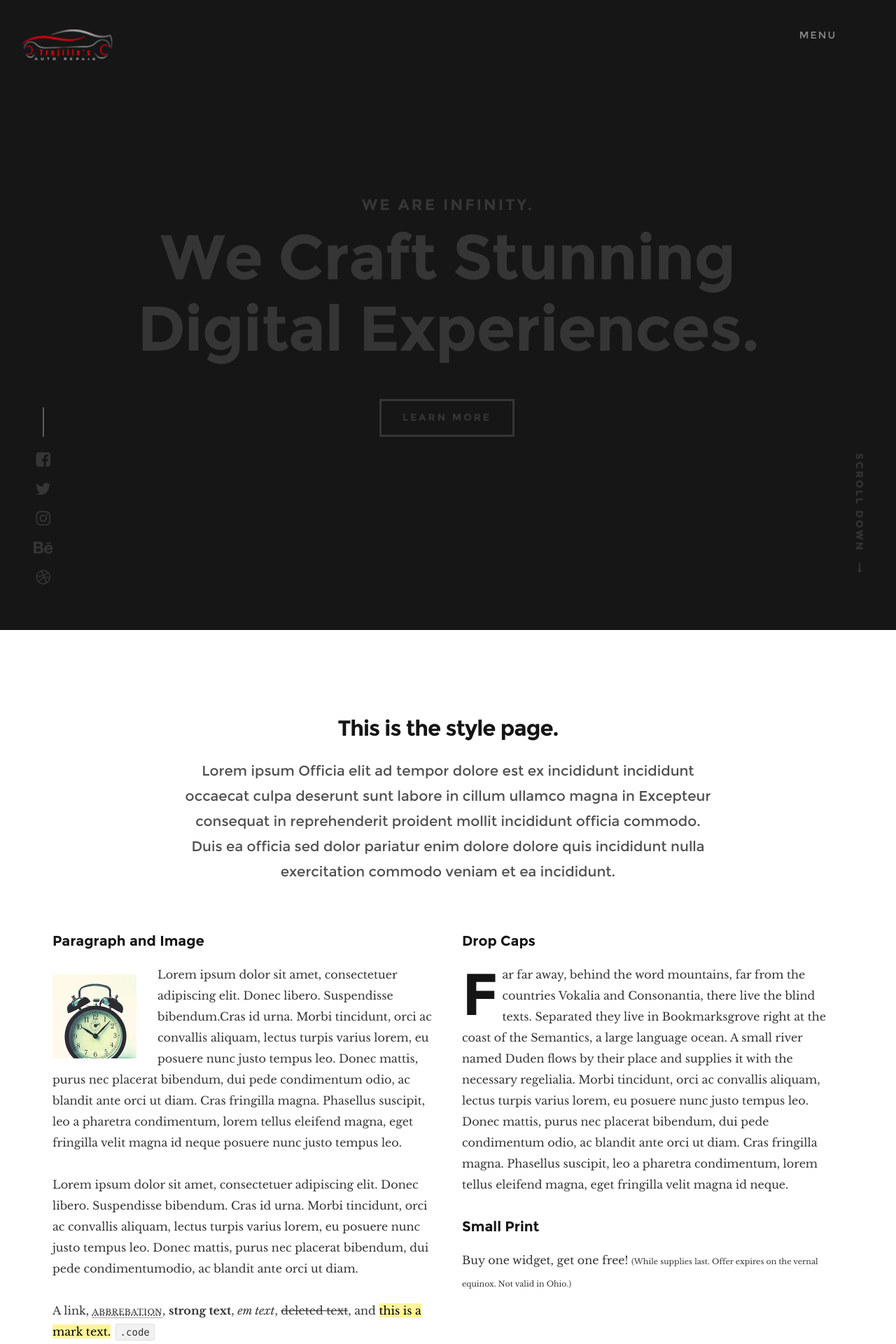
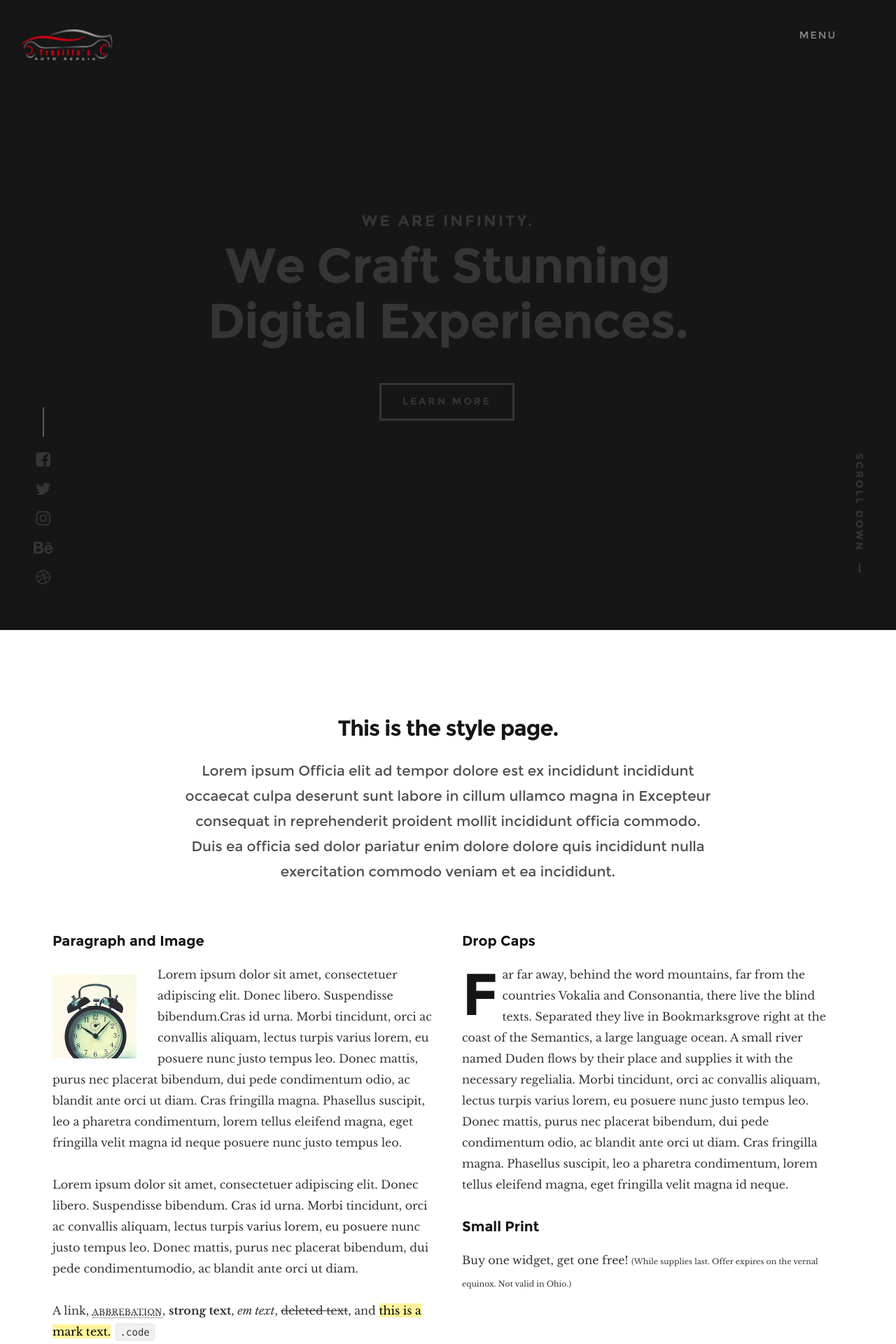
Before and after one commit to julioarhernandez/trujillosrepairs, a Jekyll site: the page styles.html, which Jekyll copies as it is, in a window 1280 px wide. Shown: the top 1920 px of the page at 70% size. Built offline with Jekyll 4.4.1, drawn with Linux system fonts in a browser that asks for light colours; some web fonts are replaced.

Commit message:
Lower font size for header title

```diff
--- a/css/main.css
+++ b/css/main.css
@@ -1588,7 +1588,7 @@ header .header-logo a {
 }
 .home-content-tablecell h1 {
   font-family: "montserrat-bold", serif;
-  font-size: 9rem;
+  font-size: 7rem;
   line-height: 1.133;
   color: var(--secondary-color);
 }
```
